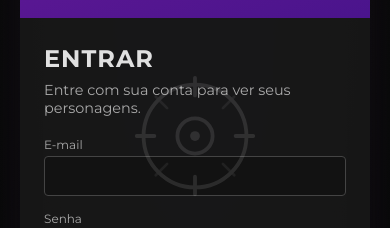
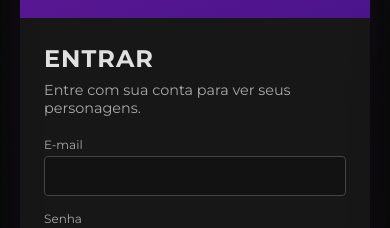
Before and after one commit to breeramon/DadosRPG, a React (Vite) app: page /login in a window 390 px wide. Shown: the part 287-515 px from the top of the page. Built offline with nearby package versions, Linux system fonts and the light colour scheme; no server answers.

Commit message:
fix: oculta o selo de marca d'água no painel de autenticação
correçaõ em telas e dispositivos pequenos/mobiles para evitar sobreposição de conteúdo

```diff
--- a/src/index.css
+++ b/src/index.css
@@ -3087,8 +3087,20 @@ h3 {
         min-height: 150px;
     }
 
+    /* O selo é "position: absolute" pra ficar de marca d'água atrás do
+       texto (ver .auth-selo-panel-mark lá em cima) contando com o painel
+       pai (.auth-selo-panel) ser o "position: absolute" que o contém --
+       mas aqui embaixo o painel virou "position: static" (pra empilhar
+       com o formulário), então o selo passava a se posicionar em
+       relação ao .auth-split inteiro (os dois painéis juntos, empilhados)
+       em vez de só ao seu próprio painel, ficando enorme e sobrepondo o
+       campo de e-mail e o texto "Entre com sua conta..." do formulário
+       embaixo. Nesse tamanho de tela ele só atrapalha por cima do
+       conteúdo real, então em vez de tentar conter/encolher ele dentro
+       de um painel já bem baixo (150px), some com ele -- o título
+       "Ficha Ordem Paranormal" já cumpre o papel de identificar a tela. */
     .auth-selo-panel-mark {
-        max-width: 130px;
+        display: none;
     }
 
     .auth-form-panel-inner {
```
